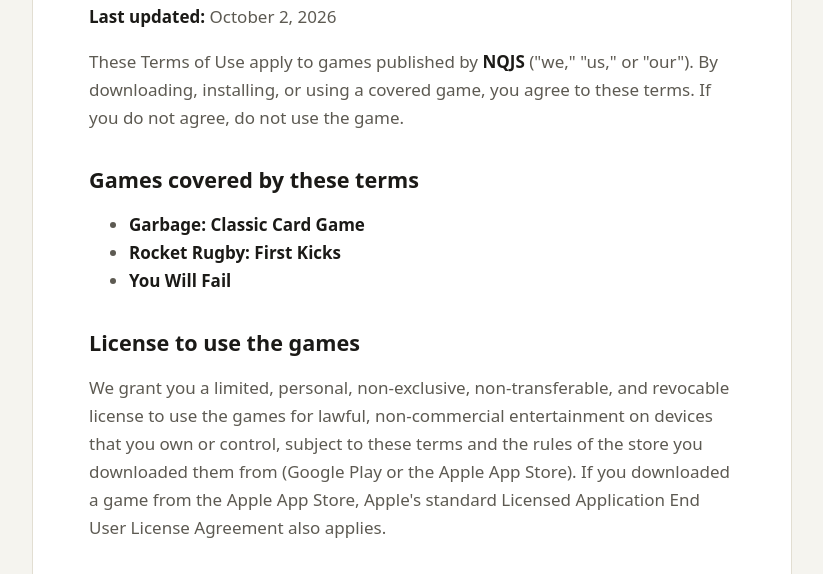
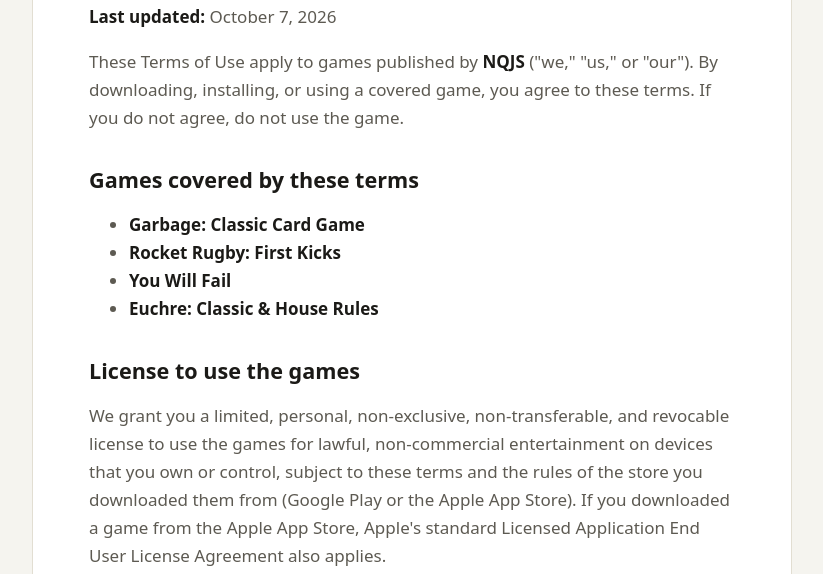
Before and after one commit to diagobomb11/nqjs-privacy-policy, a plain HTML site: page terms.html in a window 1280 px wide. Shown: the part 188-762 px from the top of the page, without its empty margins (228-1051 px from the left). Drawn offline with Linux system fonts and the light colour scheme.

Commit message:
Add Euchre: Classic & House Rules

```diff
--- a/terms.html
+++ b/terms.html
@@ -3,7 +3,7 @@
 <head>
   <meta charset="utf-8">
   <meta name="viewport" content="width=device-width, initial-scale=1">
-  <meta name="description" content="Terms of Use for games published by NQJS: Garbage: Classic Card Game, Rocket Rugby: First Kicks, and You Will Fail.">
+  <meta name="description" content="Terms of Use for games published by NQJS: Garbage: Classic Card Game, Rocket Rugby: First Kicks, You Will Fail, and Euchre: Classic &amp; House Rules.">
   <title>Terms of Use | NQJS Games</title>
   <style>
     :root { color-scheme: light dark; --bg:#f5f4ef; --surface:#fff; --text:#1b1a17; --muted:#5d5a52; --accent:#9a6b00; --border:#e2ded2; }
@@ -32,7 +32,7 @@
   </header>
   <main>
     <h1>Terms of Use</h1>
-    <p class="updated"><strong>Last updated:</strong> October 2, 2026</p>
+    <p class="updated"><strong>Last updated:</strong> October 7, 2026</p>
     <p>These Terms of Use apply to games published by <strong>NQJS</strong> ("we," "us," or "our"). By downloading, installing, or using a covered game, you agree to these terms. If you do not agree, do not use the game.</p>
 
     <h2>Games covered by these terms</h2>
@@ -40,6 +40,7 @@
       <li><strong>Garbage: Classic Card Game</strong></li>
       <li><strong>Rocket Rugby: First Kicks</strong></li>
       <li><strong>You Will Fail</strong></li>
+      <li><strong>Euchre: Classic &amp; House Rules</strong></li>
     </ul>
 
     <h2>License to use the games</h2>
```
